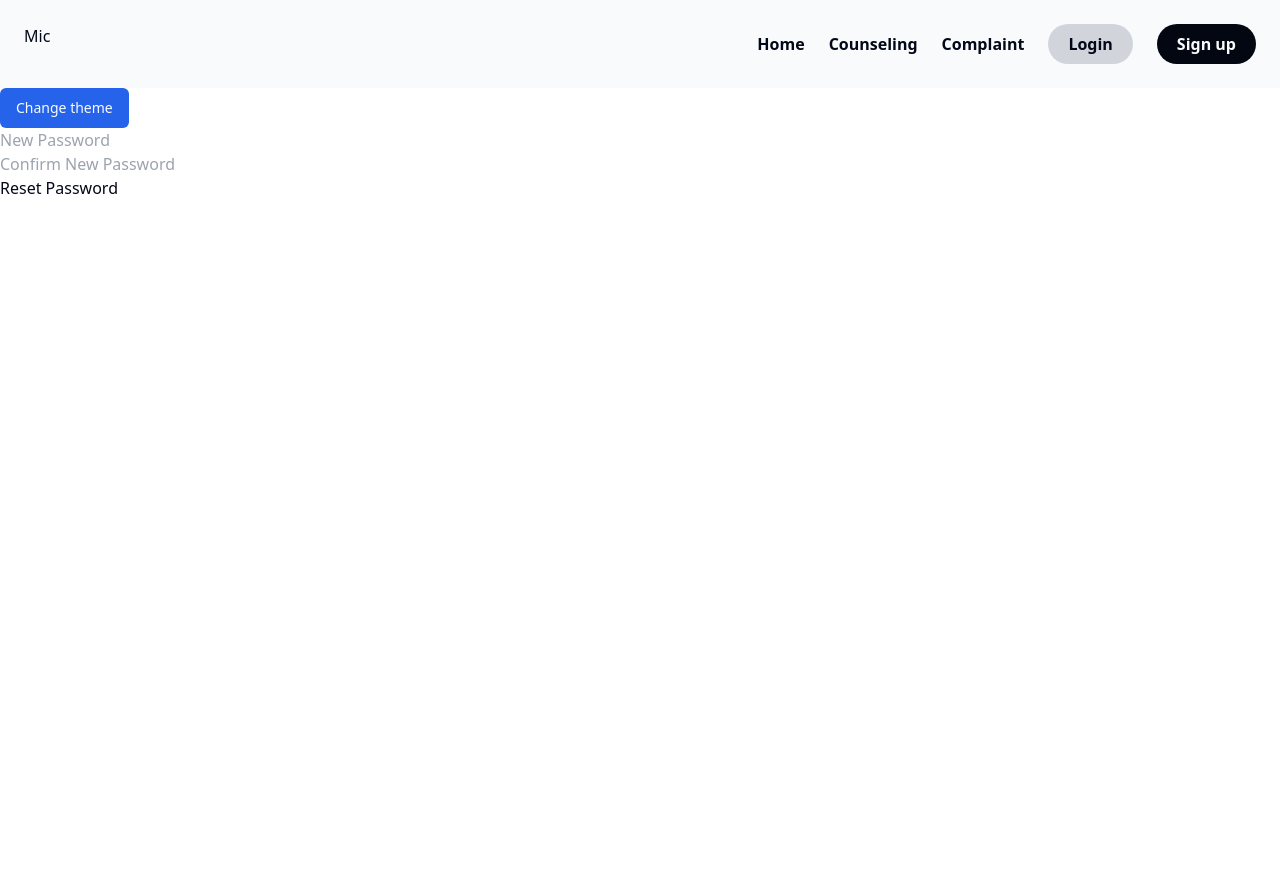
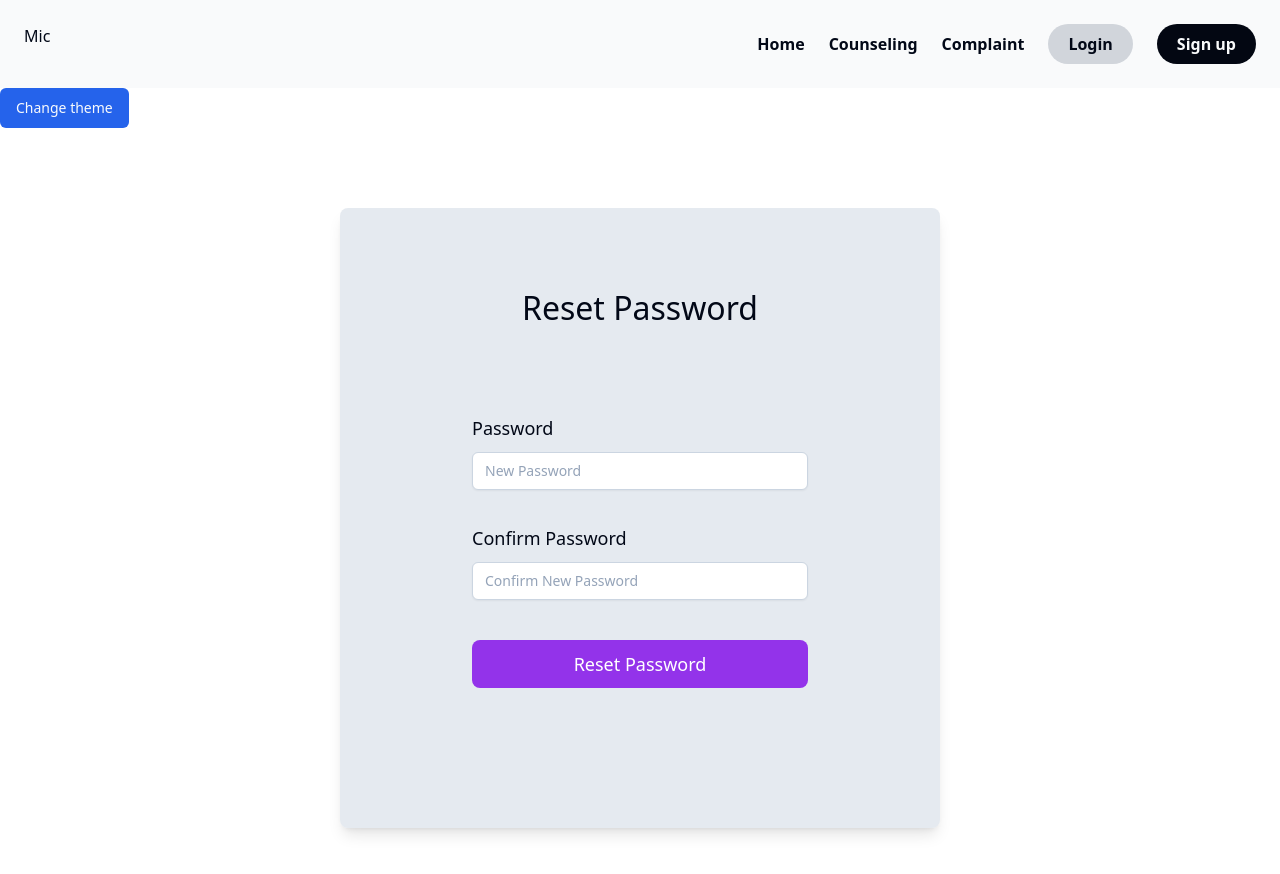
Before and after one commit to Kad-19/safe-mic-project, a React (Vite) app: page /password/reset/confirm/1/1 in a window 1280 px wide. Shown: the top 874 px of the page. Before the commit the page ends 800 px from the top, so only its background shows below. Built offline with nearby package versions, Linux system fonts and the light colour scheme.

Commit message:
Reset password, Reset password confirm, and Account verify UI

```diff
--- a/src/component/LoginPage/Activate.jsx
+++ b/src/component/LoginPage/Activate.jsx
@@ -1,15 +1,15 @@
-import React, { useState } from 'react';
-import { useNavigate, useParams } from 'react-router-dom';
-import { connect } from 'react-redux';
-import { verify } from '../../actions/auth';
+import React, { useState } from "react";
+import { useNavigate, useParams } from "react-router-dom";
+import { connect } from "react-redux";
+import { verify } from "../../actions/auth";
+import { Button } from "@/components/ui/button";
 
-const Activate = ({ verify}) => {
-    const {uid, token} = useParams();
+const Activate = ({ verify }) => {
+  const { uid, token } = useParams();
   const navigate = useNavigate();
   const [verified, setVerified] = useState(false);
 
-    const verify_account = e => {
-
+  const verify_account = (e) => {
     verify(uid, token);
     setVerified(true);
   };
@@ -19,20 +19,18 @@ const Activate = ({ verify}) => {
   }
 
   return (
-        <div className='container'>
-            <div
-                className='d-flex flex-column justify-content-center align-items-center'
-                style={{ marginTop: '200px' }}
-            >
-                <h1>Verify your Account:</h1>
-                <button
+    <div className="flex justify-center items-center rounded md my-20 w-full">
+      <div className="flex bg-slate-300 border-slate-500 rounded-lg pt-20 pl-5 pr-5 pb-32 shadow-lg bg-opacity-50 text-sm/[40px] xl:w-[40%] xl:min-w-[600px] w-[100%] sm:w-[80%]">
+        <div className="mx-auto sm:w-[60%] w-[80%]">
+          <h1 className="text-[32px] pb-10 text-center">Verify your Account</h1>
+          <Button
             onClick={verify_account}
-                    style={{ marginTop: '50px' }}
-                    type='button'
-                    className='btn btn-primary'
+            type="button"
+            className="w-full rounded-lg bg-purple-600 text-white hover:bg-purple-800 py-1 transition-colors duration-200 font-medium text-[18px]"
           >
             Verify
-                </button>
+          </Button>
+        </div>
       </div>
     </div>
   );
--- a/src/component/LoginPage/Reg.jsx
+++ b/src/component/LoginPage/Reg.jsx
@@ -11,7 +11,7 @@ const Reg = ({ signup, isAuthenticated }) => {
   const navigate = useNavigate();
   const [accountCreated, setAccountCreated] = useState(false);
   const [formData, setFormData] = useState({
-    name: "default",
+    name: "",
     email: "",
     password: "",
     re_password: "",
@@ -44,6 +44,21 @@ const Reg = ({ signup, isAuthenticated }) => {
         <form onSubmit={(e) => onSubmit(e)} className="mx-auto sm:w-[60%] w-[80%]">
           <h1 className="text-[32px] pb-10 text-center">Create Account</h1>
           <div className="relative mt-10 flex text-[18px] flex-wrap flex-col">
+            <label htmlFor="" className="w-[110px] font-medium">User Name</label>
+            <input
+              type="text"
+              className="mt-1 block w-full xl:w-[100%] px-3 py-2 bg-white border border-slate-300 rounded-md text-sm shadow-sm placeholder-slate-400
+    focus:outline-none focus:border-purple-500 focus:ring-1 focus:ring-purple-500
+    disabled:bg-slate-50 disabled:text-slate-500 disabled:border-slate-200 disabled:shadow-none
+    "
+              placeholder="user name"
+              required
+              name="name"
+              value={name}
+              onChange={(e) => onChange(e)}
+            />
+          </div>
+          <div className="relative my-7 flex text-[18px] flex-wrap flex-col">
             <label htmlFor="" className="w-[110px] font-medium">Email</label>
             <input
               type="email"
--- a/src/component/LoginPage/ResetPassword.jsx
+++ b/src/component/LoginPage/ResetPassword.jsx
@@ -1,20 +1,22 @@
-import React, { useState } from 'react';
-import { useNavigate } from 'react-router-dom';
-import { connect } from 'react-redux';
-import { reset_password } from '../../actions/auth';
+import React, { useState } from "react";
+import { useNavigate } from "react-router-dom";
+import { connect } from "react-redux";
+import { reset_password } from "../../actions/auth";
+import { Button } from "@/components/ui/button";
 
 const ResetPassword = ({ reset_password }) => {
   const navigate = useNavigate();
   const [requestSent, setRequestSent] = useState(false);
   const [formData, setFormData] = useState({
-        email: ''
+    email: "",
   });
 
   const { email } = formData;
 
-    const onChange = e => setFormData({ ...formData, [e.target.name]: e.target.value });
+  const onChange = (e) =>
+    setFormData({ ...formData, [e.target.name]: e.target.value });
 
-    const onSubmit = e => {
+  const onSubmit = (e) => {
     e.preventDefault();
 
     reset_password(email);
@@ -26,22 +28,40 @@ const ResetPassword = ({ reset_password }) => {
   }
 
   return (
-        <div className=''>
-            <h1>Request Password Reset:</h1>
-            <form onSubmit={e => onSubmit(e)}>
-                <div className=''>
+    <div className="flex justify-center items-center rounded md my-20 w-full">
+      <div className="flex bg-slate-300 border-slate-500 rounded-lg pt-20 pl-5 pr-5 pb-32 shadow-lg bg-opacity-50 text-sm/[40px] xl:w-[40%] xl:min-w-[600px] w-[100%] sm:w-[80%]">
+        <form
+          onSubmit={(e) => onSubmit(e)}
+          className="mx-auto sm:w-[60%] w-[80%]"
+        >
+          <h1 className="text-[32px] pb-10 text-center">
+            Request Password Reset
+          </h1>
+          <div className="relative mt-10 flex text-[18px] flex-wrap flex-col">
+            <label htmlFor="" className="w-[110px] font-medium">
+              Email
+            </label>
             <input
-                        className=''
-                        type='email'
-                        placeholder='Email'
-                        name='email'
+              className="mt-1 block w-full  xl:w-[100%] px-3 py-2 bg-white border border-slate-300 rounded-md text-sm shadow-sm placeholder-slate-400
+              focus:outline-none focus:border-purple-500 focus:ring-1 focus:ring-purple-500
+              disabled:bg-slate-50 disabled:text-slate-500 disabled:border-slate-200 disabled:shadow-none
+              "
+              type="email"
+              placeholder="Email"
+              name="email"
               value={email}
-                        onChange={e => onChange(e)}
+              onChange={(e) => onChange(e)}
               required
             />
           </div>
-                <button className='' type='submit'>Reset Password</button>
+          <div className="flex gap-4 text-[18px] align-middle py-3 flex-col">
+          <Button className="w-full rounded-lg bg-purple-600 text-white hover:bg-purple-800 py-1 transition-colors duration-200 font-medium" type="submit">
+            Reset Password
+          </Button>
+
+          </div>
         </form>
+      </div>
     </div>
   );
 };
--- a/src/component/LoginPage/ResetPasswordConfirm.jsx
+++ b/src/component/LoginPage/ResetPasswordConfirm.jsx
@@ -1,22 +1,23 @@
-import React, { useState } from 'react';
-import { useNavigate, useParams } from 'react-router-dom';
-import { connect } from 'react-redux';
-import { reset_password_confirm } from '../../actions/auth';
+import React, { useState } from "react";
+import { useNavigate, useParams } from "react-router-dom";
+import { connect } from "react-redux";
+import { reset_password_confirm } from "../../actions/auth";
 
 const ResetPasswordConfirm = ({ reset_password_confirm }) => {
-    const {uid, token} = useParams();
+  const { uid, token } = useParams();
   const navigate = useNavigate();
   const [requestSent, setRequestSent] = useState(false);
   const [formData, setFormData] = useState({
-        new_password: '',
-        re_new_password: ''
+    new_password: "",
+    re_new_password: "",
   });
 
   const { new_password, re_new_password } = formData;
 
-    const onChange = e => setFormData({ ...formData, [e.target.name]: e.target.value });
+  const onChange = (e) =>
+    setFormData({ ...formData, [e.target.name]: e.target.value });
 
-    const onSubmit = e => {
+  const onSubmit = (e) => {
     e.preventDefault();
 
     reset_password_confirm(uid, token, new_password, re_new_password);
@@ -28,34 +29,55 @@ const ResetPasswordConfirm = ({ reset_password_confirm }) => {
   }
 
   return (
-        <div className=''>
-            <form onSubmit={e => onSubmit(e)}>
-            <div className=''>
+    <div className="flex justify-center items-center rounded md my-20 w-full">
+      <div className="flex bg-slate-300 border-slate-500 rounded-lg pt-20 pl-5 pr-5 pb-32 shadow-lg bg-opacity-50 text-sm/[40px] xl:w-[40%] xl:min-w-[600px] w-[100%] sm:w-[80%]">
+        <form
+          onSubmit={(e) => onSubmit(e)}
+          className="mx-auto sm:w-[60%] w-[80%]"
+        >
+          <h1 className="text-[32px] pb-10 text-center">Reset Password</h1>
+          <div className="relative mt-10 flex text-[18px] flex-wrap flex-col">
+            <label htmlFor="" className="w-[110px] font-medium">
+              Password
+            </label>
             <input
-                        className=''
-                        type='password'
-                        placeholder='New Password'
-                        name='new_password'
+              className=" mt-1 block xl:w-[100%] w-full px-3 py-2 bg-white border border-slate-300 rounded-md text-sm shadow-sm placeholder-slate-400
+              focus:outline-none focus:border-purple-500 focus:ring-1 focus:ring-purple-500
+              disabled:bg-slate-50 disabled:text-slate-500 disabled:border-slate-200 disabled:shadow-none"
+              type="password"
+              placeholder="New Password"
+              name="new_password"
               value={new_password}
-                        onChange={e => onChange(e)}
-                        minLength='6'
+              onChange={(e) => onChange(e)}
+              minLength="6"
               required
             />
           </div>
-                <div className=''>
+          <div className="relative my-7 flex flex-wrap text-[18px] flex-col">
+            <label htmlFor="" className="w-[180px] font-medium">
+             Confirm Password
+            </label>
             <input
-                        className=''
-                        type='password'
-                        placeholder='Confirm New Password'
-                        name='re_new_password'
+              className=" mt-1 block xl:w-[100%] w-full px-3 py-2 bg-white border border-slate-300 rounded-md text-sm shadow-sm placeholder-slate-400
+              focus:outline-none focus:border-purple-500 focus:ring-1 focus:ring-purple-500
+              disabled:bg-slate-50 disabled:text-slate-500 disabled:border-slate-200 disabled:shadow-none"
+              type="password"
+              placeholder="Confirm New Password"
+              name="re_new_password"
               value={re_new_password}
-                        onChange={e => onChange(e)}
-                        minLength='6'
+              onChange={(e) => onChange(e)}
+              minLength="6"
               required
             />
           </div>
-                <button className='' type='submit'>Reset Password</button>
+          <div className="flex gap-4 text-[18px] align-middle py-3 flex-col">
+
+          <button className="w-full rounded-lg bg-purple-600 text-white hover:bg-purple-800 py-1 transition-colors duration-200 font-medium" type="submit">
+            Reset Password
+          </button>
+          </div>
         </form>
+      </div>
     </div>
   );
 };
```
Also changed, not shown: src/component/chat/Group/ChatArea.jsx (+36 -12 lines). Lines whose indentation alone changed are shown as unchanged.
